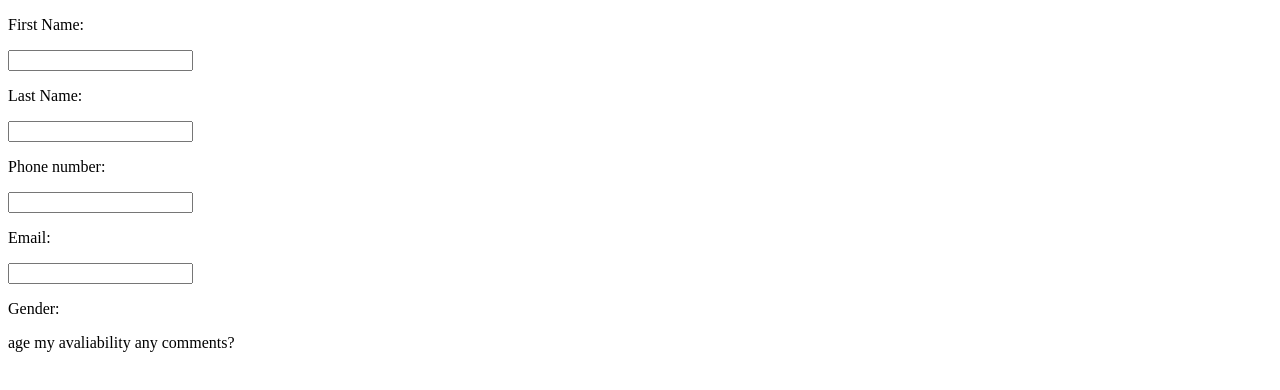
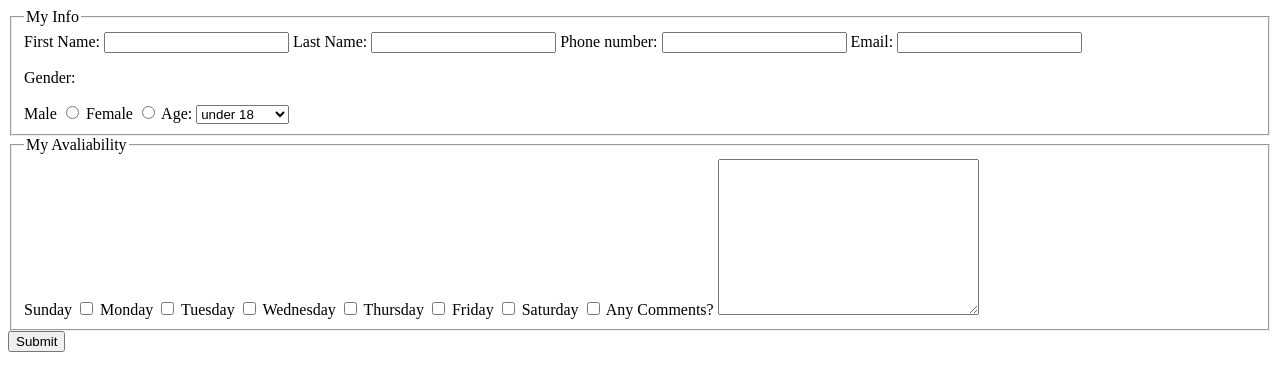
Before and after one commit to g-beal/lab-4, a plain HTML site: page index.html in a window 1280 px wide. Drawn offline with Linux system fonts and the light colour scheme.

Commit message:
Update index.html

```diff
--- a/index.html
+++ b/index.html
@@ -5,19 +5,42 @@
   <title> Lab 4 </title>
 </head>
 <body>
-  <p>First Name:</p>
-  <input type="text" name="first_name_field">
-  <p>Last Name:</p>
-  <input type="text" name="last_name_field">
-  <p>Phone number:</p>
-  <input type="text" name="phone_field">
-  <p>Email:</p>
-  <input type="text" name="email_field">
-  <p>Gender:</p>
-  age
+  <form method="POST" autocomplete="on" action=!!!!!>
+  <fieldset>
+    <legend>My Info</legend>
+    <label>First Name: <input type="text" name="first_name_field"></label>
+    <label>Last Name: <input type="text" name="last_name_field"></label>
+    <label>Phone number: <input type="text" name="phone_field"></label>
+    <label>Email: <input type="text" name="email_field"></label>
 
-  my avaliability
+    <p>Gender: </p>
+    <label>Male <input type="radio" name="gender_field" value=male></label>
+    <label>Female <input type="radio" name="gender_field" value=female></label>
 
-  any comments?
+    <label>Age: <select name="age_field"></label>
+       <option value="under 18" selected>under 18</option>
+       <option value="18 - 24">18 - 24</option>
+       <option value="25 - 34">25 - 34</option>
+       <option value="35 - 44">35 - 44</option>
+       <option value="45 - 54">45 - 54</option>
+       <option value="55 - 64">55 - 64</option>
+       <option value="65 and over">65 and over</option>
+    </select>
+  </fieldset>
+
+  <fieldset>
+    <legend>My Avaliability</legend>
+    <label>Sunday <input type="checkbox" name="avaliable_field[]" value="Sunday"></label>
+    <label>Monday <input type="checkbox" name="avaliable_field[]" value="Monday"></label>
+    <label>Tuesday <input type="checkbox" name="avaliable_field[]" value="Tuesday"></label>
+    <label>Wednesday <input type="checkbox" name="avaliable_field[]" value="Wednesday"></label>
+    <label>Thursday <input type="checkbox" name="avaliable_field[]" value="Thursday"></label>
+    <label>Friday <input type="checkbox" name="avaliable_field[]" value="Friday"></label>
+    <label>Saturday <input type="checkbox" name="avaliable_field[]" value="Saturday"></label>
+
+    <label>Any Comments? <textarea cols="30" rows="10" name="comments_field"></textarea></label>
+  </fieldset>
+
+  <input type="submit" value"Send Me">
 </body>
 </html>
```
